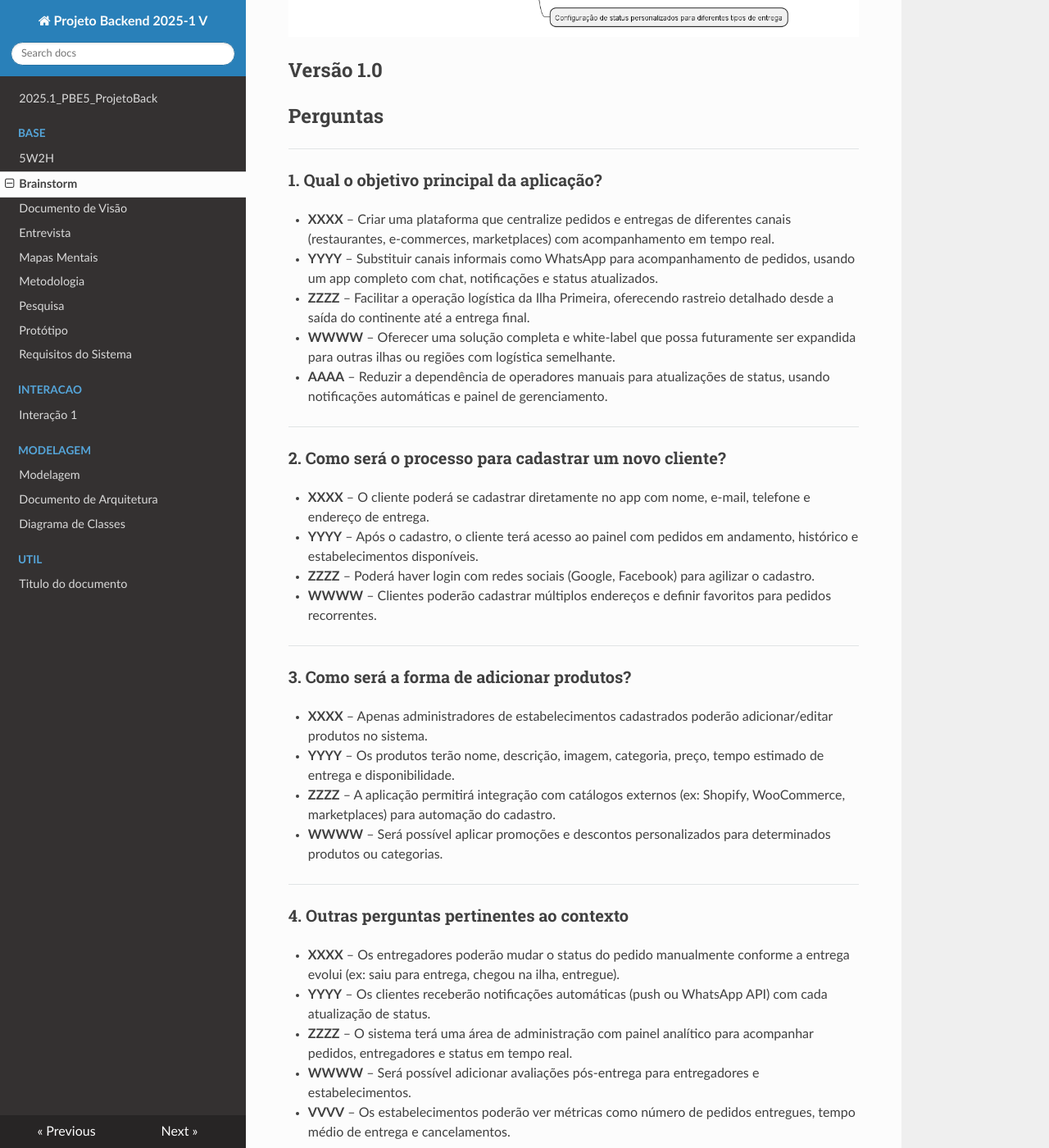
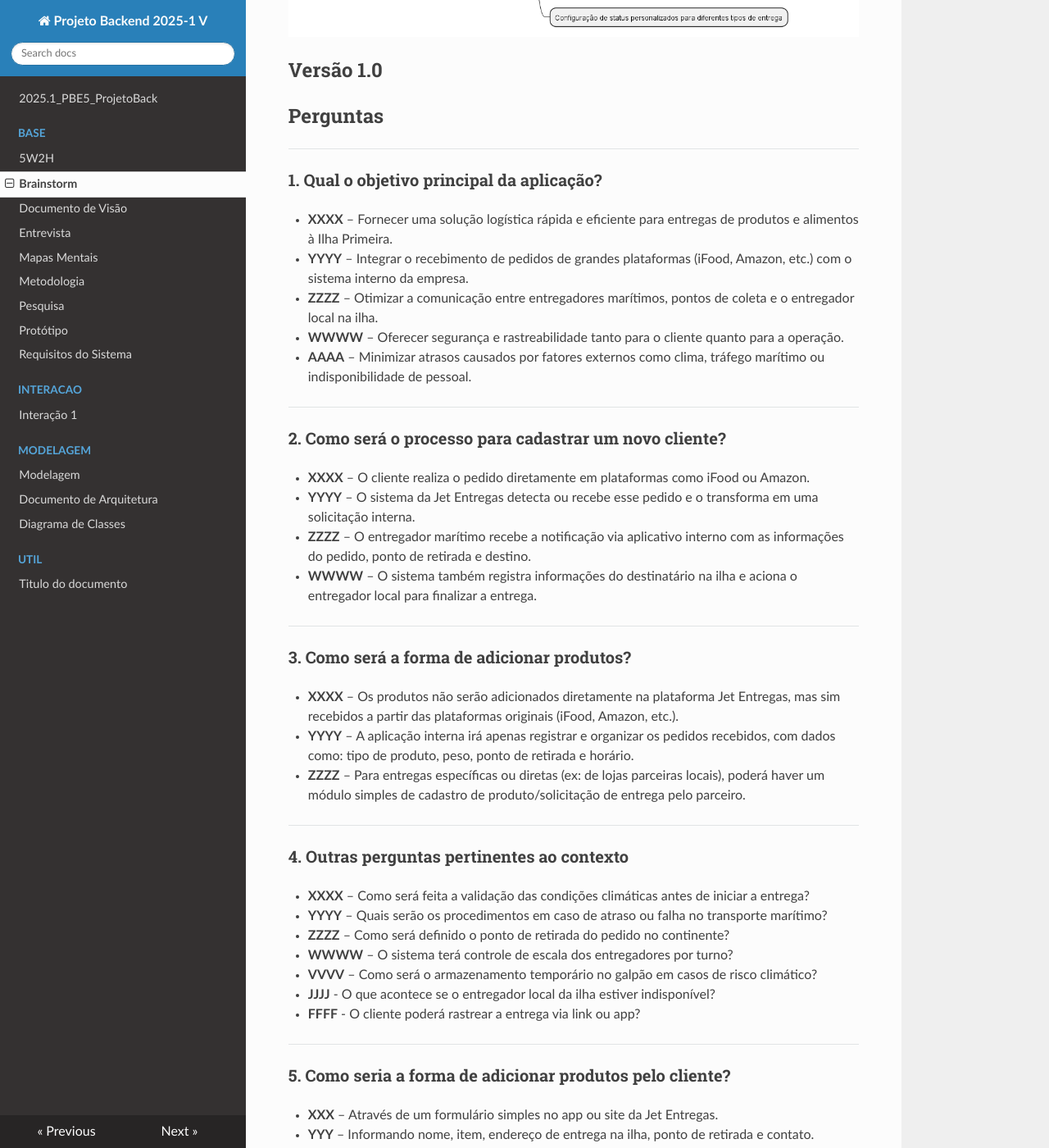
Before and after one commit to Projetos-de-Extensao/PBE_25.1_8001_V, an MkDocs documentation site: the page built from docs/base/Brainstorm.md, in a window 1280 px wide and 1400 px high, scrolled down 1476 px. Shown: the whole window at 82% size. Built offline with MkDocs 1.6.1, drawn with Linux system fonts in a browser that asks for light colours; nearby versions of some CDN libraries; some of the changed text lies outside the part shown.

Commit message:
Update Brainstorm.md

```diff
--- a/docs/base/Brainstorm.md
+++ b/docs/base/Brainstorm.md
@@ -26,57 +26,57 @@ A equipe se reuniu para debater ideias gerais sobre o projeto via..., começou .
 
 ### **1. Qual o objetivo principal da aplicação?**
 
-- **XXXX** – Criar uma plataforma que centralize pedidos e entregas de diferentes canais (restaurantes, e-commerces, marketplaces) com acompanhamento em tempo real.
-- **YYYY** – Substituir canais informais como WhatsApp para acompanhamento de pedidos, usando um app completo com chat, notificações e status atualizados.
-- **ZZZZ** – Facilitar a operação logística da Ilha Primeira, oferecendo rastreio detalhado desde a saída do continente até a entrega final.
-- **WWWW** – Oferecer uma solução completa e white-label que possa futuramente ser expandida para outras ilhas ou regiões com logística semelhante.
-- **AAAA** – Reduzir a dependência de operadores manuais para atualizações de status, usando notificações automáticas e painel de gerenciamento.
+- **XXXX** – Fornecer uma solução logística rápida e eficiente para entregas de produtos e alimentos à Ilha Primeira.
+- **YYYY** – Integrar o recebimento de pedidos de grandes plataformas (iFood, Amazon, etc.) com o sistema interno da empresa.
+- **ZZZZ** – Otimizar a comunicação entre entregadores marítimos, pontos de coleta e o entregador local na ilha.
+- **WWWW** – Oferecer segurança e rastreabilidade tanto para o cliente quanto para a operação.
+- **AAAA** – Minimizar atrasos causados por fatores externos como clima, tráfego marítimo ou indisponibilidade de pessoal.
 
 ---
 
 ### **2. Como será o processo para cadastrar um novo cliente?**
 
-- **XXXX** – O cliente poderá se cadastrar diretamente no app com nome, e-mail, telefone e endereço de entrega.
-- **YYYY** – Após o cadastro, o cliente terá acesso ao painel com pedidos em andamento, histórico e estabelecimentos disponíveis.
-- **ZZZZ** – Poderá haver login com redes sociais (Google, Facebook) para agilizar o cadastro.
-- **WWWW** – Clientes poderão cadastrar múltiplos endereços e definir favoritos para pedidos recorrentes.
+- **XXXX** – O cliente realiza o pedido diretamente em plataformas como iFood ou Amazon.
+- **YYYY** – O sistema da Jet Entregas detecta ou recebe esse pedido e o transforma em uma solicitação interna.
+- **ZZZZ** – O entregador marítimo recebe a notificação via aplicativo interno com as informações do pedido, ponto de retirada e destino.
+- **WWWW** – O sistema também registra informações do destinatário na ilha e aciona o entregador local para finalizar a entrega.
 
 ---
 
 ### **3. Como será a forma de adicionar produtos?**
 
-- **XXXX** – Apenas administradores de estabelecimentos cadastrados poderão adicionar/editar produtos no sistema.
-- **YYYY** – Os produtos terão nome, descrição, imagem, categoria, preço, tempo estimado de entrega e disponibilidade.
-- **ZZZZ** – A aplicação permitirá integração com catálogos externos (ex: Shopify, WooCommerce, marketplaces) para automação do cadastro.
-- **WWWW** – Será possível aplicar promoções e descontos personalizados para determinados produtos ou categorias.
+- **XXXX** – Os produtos não serão adicionados diretamente na plataforma Jet Entregas, mas sim recebidos a partir das plataformas originais (iFood, Amazon, etc.).
+- **YYYY** – A aplicação interna irá apenas registrar e organizar os pedidos recebidos, com dados como: tipo de produto, peso, ponto de retirada e horário.
+- **ZZZZ** – Para entregas específicas ou diretas (ex: de lojas parceiras locais), poderá haver um módulo simples de cadastro de produto/solicitação de entrega pelo parceiro.
 
 ---
 
 ### **4. Outras perguntas pertinentes ao contexto**
 
-- **XXXX** – Os entregadores poderão mudar o status do pedido manualmente conforme a entrega evolui (ex: saiu para entrega, chegou na ilha, entregue).
-- **YYYY** – Os clientes receberão notificações automáticas (push ou WhatsApp API) com cada atualização de status.
-- **ZZZZ** – O sistema terá uma área de administração com painel analítico para acompanhar pedidos, entregadores e status em tempo real.
-- **WWWW** – Será possível adicionar avaliações pós-entrega para entregadores e estabelecimentos.
-- **VVVV** – Os estabelecimentos poderão ver métricas como número de pedidos entregues, tempo médio de entrega e cancelamentos.
+- **XXXX** – Como será feita a validação das condições climáticas antes de iniciar a entrega?
+- **YYYY** – Quais serão os procedimentos em caso de atraso ou falha no transporte marítimo?
+- **ZZZZ** – Como será definido o ponto de retirada do pedido no continente?
+- **WWWW** – O sistema terá controle de escala dos entregadores por turno?
+- **VVVV** – Como será o armazenamento temporário no galpão em casos de risco climático?
+- **JJJJ** - O que acontece se o entregador local da ilha estiver indisponível?
+- **FFFF** - O cliente poderá rastrear a entrega via link ou app?
 
 ---
 
 ### **5. Como seria a forma de adicionar produtos pelo cliente?**
 
-- **XXX** – O cliente seleciona os produtos disponíveis em estabelecimentos listados e adiciona ao carrinho.
-- **YYY** – Será possível editar o pedido, escolher adicionais, comentários (ex: sem cebola), e visualizar o tempo estimado.
-- **ZZZ** – Após confirmar o pedido, o cliente poderá acompanhar todo o processo no app, com opção de chat com o entregador.
-
+- **XXX** – Através de um formulário simples no app ou site da Jet Entregas.
+- **YYY** – Informando nome, item, endereço de entrega na ilha, ponto de retirada e contato.
+- **ZZZ** – Após o preenchimento, o sistema gera a entrega interna como se fosse uma “entrega direta” (útil para entregas pessoais, documentos, encomendas fora de marketplaces).
 ---
 
 ### **6. Quais informações seriam interessantes para o cliente?**
 
-- **XXX** – Status atualizado em tempo real com etapas personalizadas como "chegou no galpão", "em trânsito", "chegou na ilha", "entregue".
-- **YYYY** – Tempo estimado de entrega com base em entregas anteriores + localização atual do pedido.
-- **ZZZZ** – Histórico de pedidos com detalhes, possibilidade de repetir pedido anterior e exportar comprovante.
-- **WWWW** – Acesso a chat com entregador e notificações visuais/sonoras para cada alteração no status.
-- **VVVV** – Mapa com o trajeto da entrega (se disponível) ou status textual com última atualização.
+- **XXX** – Status da entrega em tempo real (ex: “Pedido chegou ao ponto de coleta”, “Jetski em rota”, “Entregador da ilha a caminho”).
+- **YYYY** – Notificações sobre atrasos, clima ou reprogramação de entrega.
+- **ZZZZ** – Previsão de horário de chegada e histórico de pedidos.
+- **WWWW** – Foto ou confirmação visual de entrega (ex: QR code ou assinatura digital).
+- **VVVV** – Canal de suporte direto com a equipe da Jet Entregas.
 
 
 ### Requisitos elicitados
```
